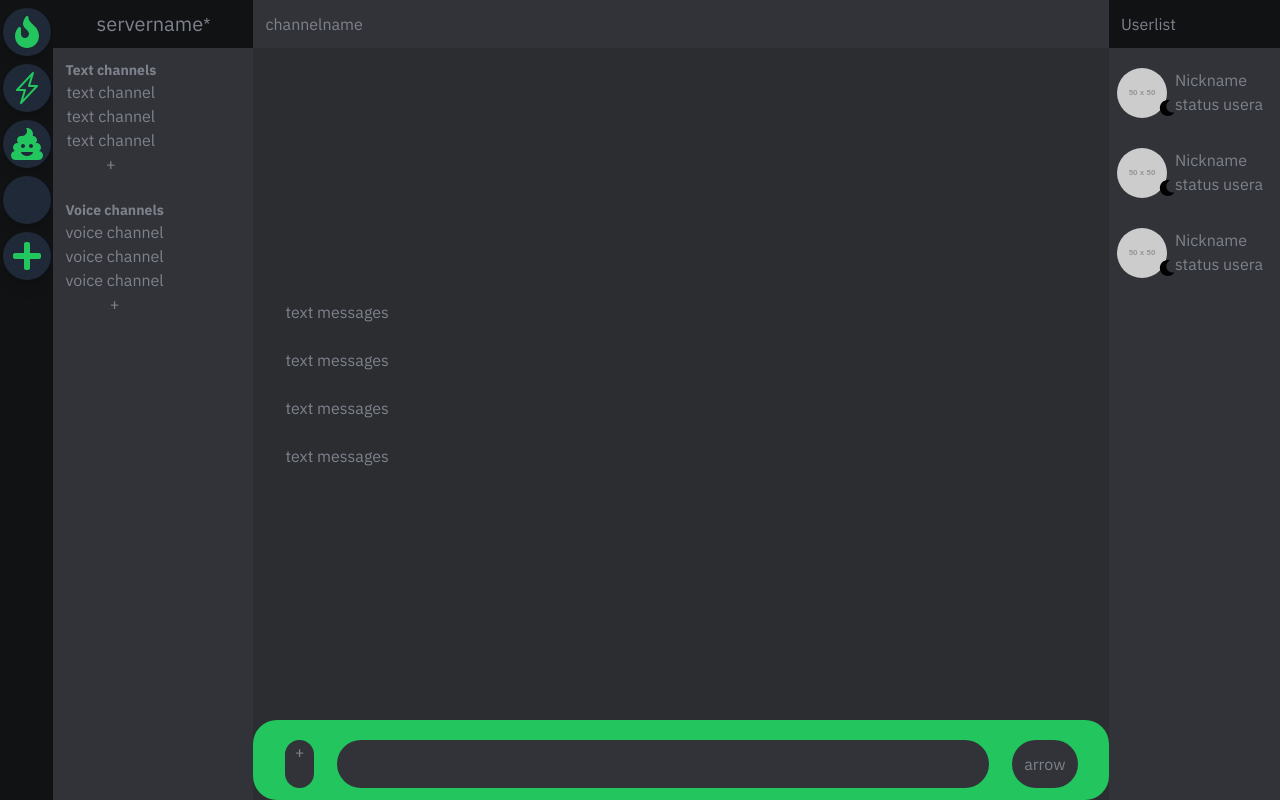
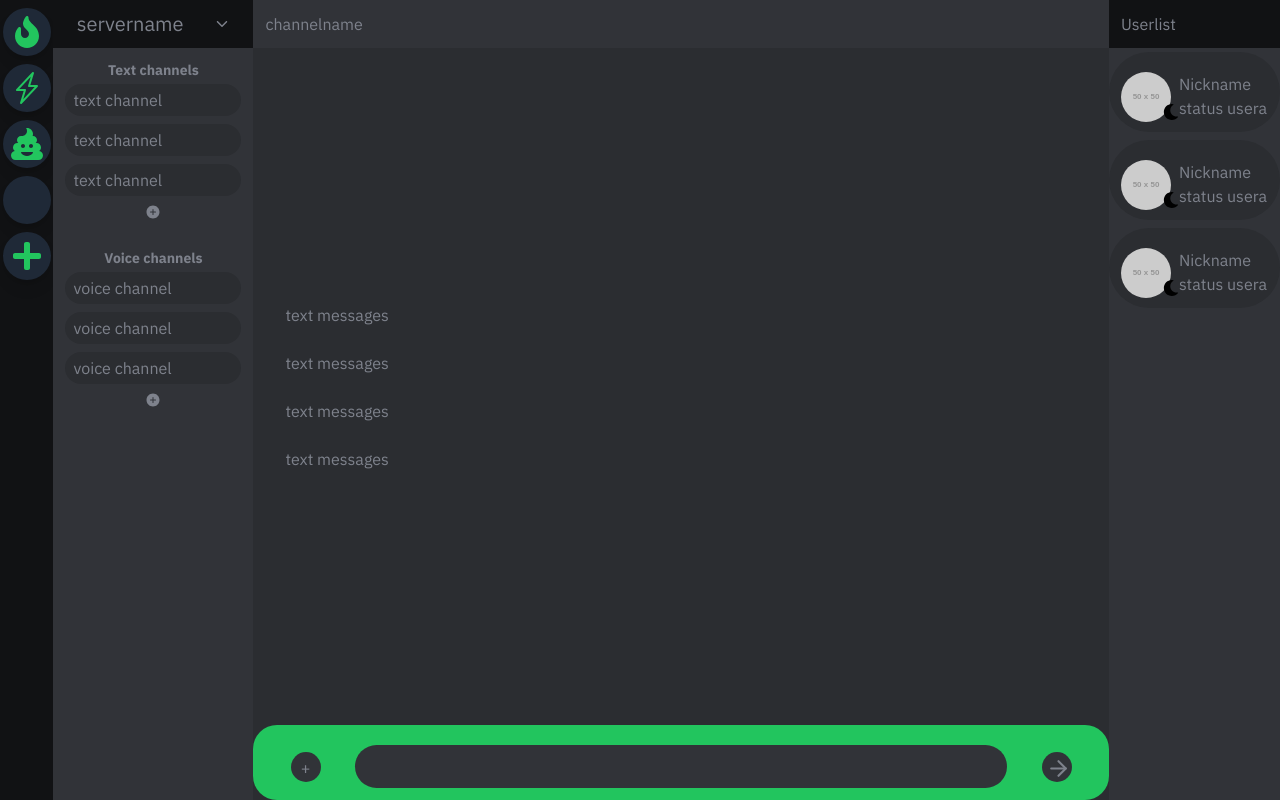
Before and after one commit to ArthurVarakuta/Incord, a React (Vite) app in the folder tailwind-project-2/: page / in a window 1280 px wide. Built offline with nearby package versions, Linux system fonts and the light colour scheme; some icons are missing; a web font is replaced by a local one.

Commit message:
complete styling

```diff
--- a/tailwind-project-2/src/App.jsx
+++ b/tailwind-project-2/src/App.jsx
@@ -5,7 +5,7 @@ import Memberbar from "./Components/Memberbar.jsx";
 
 function App() {
   return (
-    <div className={"flex flex-row overflow-y-scroll"}>
+    <div className={"flex flex-row "}>
     <Sidebar />
      <Channelbar />
         <Mainarea />
--- a/tailwind-project-2/src/Components/Channelbar.jsx
+++ b/tailwind-project-2/src/Components/Channelbar.jsx
@@ -1,4 +1,6 @@
 import React from 'react';
+import { IoIosArrowDown } from "react-icons/io";
+import { IoAddCircle } from "react-icons/io5";
 
 const Channelbar = () => {
     return (
@@ -10,23 +12,27 @@ const Channelbar = () => {
             "sm:w-1/6" +
             " md:w-[150px] lg:w-[200px] min-w-[200px]"  +
             " text-textcolor_inactive relative "}>
-            <section className={"bg-greydark w-full h-12 flex items-center justify-center"}>
-                <span className={"text-xl "}>servername</span>
-                <span>*</span>
+            <section className={"bg-greydark w-full h-12 flex items-center" +
+                " px-2 align-middle justify-around hover:bg-greymid" +
+                " hover:text-white hover:transition-all 0.1s ease-in"}>
+                <span className={"text-xl cursor-pointer "}>servername</span>
+                <span><IoIosArrowDown className={"cursor-pointer"}/></span>
             </section>
-            <section className={"channel-name-container p-3 "}>
-                <span className={"text-sm font-bold"}>Text channels</span>
-                <span>text channel</span>
-                <span>text channel</span>
-                <span>text channel</span>
-            <button >+</button>
+            <section className={"channel-name-container p-3 w-full "}>
+                <span className={"text-sm font-bold cursor-pointer" +
+                    " hover:transition-all 0.1s ease-in hover:text-white"}>Text channels</span>
+                <span className={"text-channel cursor-pointer"}>text channel</span>
+                <span className={"text-channel  cursor-pointer"}>text channel</span>
+                <span className={"text-channel cursor-pointer"}>text channel</span>
+            <button className={"cursor-pointer"} ><IoAddCircle className={" my-1 hover:text-white hover:scale-150 transition-all 0.25 ease-in"} /></button>
             </section>
-            <section className={"channel-name-container p-3 "}>
-                <span className={"text-sm font-bold"}>Voice channels</span>
-                <span>voice channel</span>
-                <span>voice channel</span>
-                <span>voice channel</span>
-                <button>+</button>
+            <section className={"channel-name-container p-3 w-full "}>
+                <span className={"text-sm font-bold cursor-pointer" +
+                    " hover:transition-all 0.1s ease-in hover:text-white"}>Voice channels</span>
+                <span className={"voice-channel  cursor-pointer"}>voice channel</span>
+                <span className={"voice-channel cursor-pointer"}>voice channel</span>
+                <span className={"voice-channel cursor-pointer"}>voice channel</span>
+                <button className={"cursor-pointer"}><IoAddCircle className={" my-1 hover:text-white hover:scale-150 transition-all 0.25 ease-in"}/></button>
             </section>
         </div>
     );
--- a/tailwind-project-2/src/Components/Mainarea.jsx
+++ b/tailwind-project-2/src/Components/Mainarea.jsx
@@ -1,9 +1,10 @@
 import React from 'react';
-
+import { FiArrowRight } from "react-icons/fi";
 const MyComponent = () => {
     return (
         <div className={"main-area-wrapper"}>
-        <div className={"bg-greylight p-3"}>channelname</div>
+        <div className={"bg-greylight p-3 cursor-pointer hover:bg-greydark" +
+            " hover:text-white hover:transition-all 0.1s ease-in"}>channelname</div>
             <section className={"message-wrapper"}>
                 <span className={"text-item"}>text messages</span>
                 <span className={"text-item"}>text messages</span>
@@ -11,12 +12,18 @@ const MyComponent = () => {
                 <span className={"text-item"}>text messages</span>
             </section>
             <section  className={"input-wrapper max-h-[100px] sticky bottom-0" +
-                " bg-green-500" +
+                " bg-green-500 " +
                 " rounded-3xl "}>
-                <div className={"bg-greylight  p-2.5 py-0 rounded-3xl"}>+</div>
+                <div className={"bg-greylight w-[30px] h-[30px]" +
+                    " p-1 align-center items-center text-center" +
+                    " justify-center self-center" +
+                    " rounded-full cursor-pointer "}>+</div>
                 <input className={"bg-greylight min-h-[30px] w-4/5" +
-                    " rounded-3xl"} type="text"/>
-                <div className={"bg-greylight p-3 rounded-3xl"}> arrow </div>
+                    " rounded-full"} type="text"/>
+                <div className={"bg-greylight w-[30px] h-[30px]" +
+                    " p-1 align-center items-center text-center" +
+                    " justify-center self-center" +
+                    " rounded-full cursor-pointer"}> <FiArrowRight  size={25} /> </div>
             </section>
         </div>
 
--- a/tailwind-project-2/src/Components/Memberbar.jsx
+++ b/tailwind-project-2/src/Components/Memberbar.jsx
@@ -4,12 +4,15 @@ const Memberbar = () => {
     return (
         <div className={"flex flex-col bg-greylight h-screen w-1/5"}>
             <div className={"text-textcolor_inactive bg-greydark p-3" +
-                " w-full"}>
+                " w-full cursor-pointer hover:bg-greymid hover:text-white hover:transition-all 0.1s ease-in"}>
                 <span >
                     Userlist
                 </span>
             </div>
-            <div className={"usercard py-3 "}>
+
+
+            <div className={"usercard py-3 px-1 cursor-pointer rounded-full" +
+                " my-1 bg-greymid hover:transition-all 0.1s ease-in"}>
                 <div className={"image-container absolute p-2"}>
                     <img className={"rounded-full"} src="https://via.placeholder.com/50" alt="kartinka"/>
                     <div className={"userstate mt-[-15px] bottom-0 right-0 "} ><FaMoon className={"absolute" +
@@ -24,7 +27,8 @@ const Memberbar = () => {
                     <span>status usera</span>
                 </div>
             </div>
-            <div className={"usercard py-3 "}>
+            <div className={"usercard py-3 px-1 cursor-pointer rounded-full" +
+                " my-1 bg-greymid"}>
                 <div className={"image-container absolute p-2"}>
                     <img className={"rounded-full"} src="https://via.placeholder.com/50" alt="kartinka"/>
                     <div className={"userstate mt-[-15px] bottom-0 right-0 "} ><FaMoon className={"absolute" +
@@ -39,10 +43,11 @@ const Memberbar = () => {
                     <span>status usera</span>
                 </div>
             </div>
-            <div className={"usercard py-3 "}>
+            <div className={"usercard py-3 px-1 cursor-pointer rounded-full" +
+                " my-1 bg-greymid"}>
                 <div className={"image-container absolute p-2"}>
                     <img className={"rounded-full"} src="https://via.placeholder.com/50" alt="kartinka"/>
-                    <div className={"userstate mt-[-15px] bottom-0 right-0"} ><FaMoon className={"absolute" +
+                    <div className={"userstate mt-[-15px] bottom-0 right-0 "} ><FaMoon className={"absolute" +
                         "  bottom-0 right-0  "} />
                     </div>
                     {/*    тут нужна будет
@@ -54,6 +59,8 @@ const Memberbar = () => {
                     <span>status usera</span>
                 </div>
             </div>
+
+
         </div>
     );
 };
--- a/tailwind-project-2/src/index.css
+++ b/tailwind-project-2/src/index.css
@@ -35,18 +35,28 @@
     .text-item{
         @apply py-3;
     }
+    .text-channel{
+        @apply cursor-pointer p-1 px-2 bg-greymid w-full box-border rounded-full m-1 hover:bg-[#111214] hover:text-white ;
+    }
+    .voice-channel{
+        @apply cursor-pointer p-1 px-2 bg-greymid w-full box-border rounded-full m-1 hover:bg-[#111214] hover:text-white ;
+    }
+    .usercard{
+        @apply cursor-pointer   ;
+    }
+    .usercard-info{
+        @apply hover:text-white;
+    }
 }
 .input-wrapper{
-    height: 10%;
-    min-height: 10%;
+    height: 8%;
+    min-height: 75px;
 }
 .usercard{
     display: flex;
     flex-direction: row;
+    transition: ease-in 0.1s;
 }
 .image-container{
 position: relative;
 }
-.userstate{
-
-}
```
